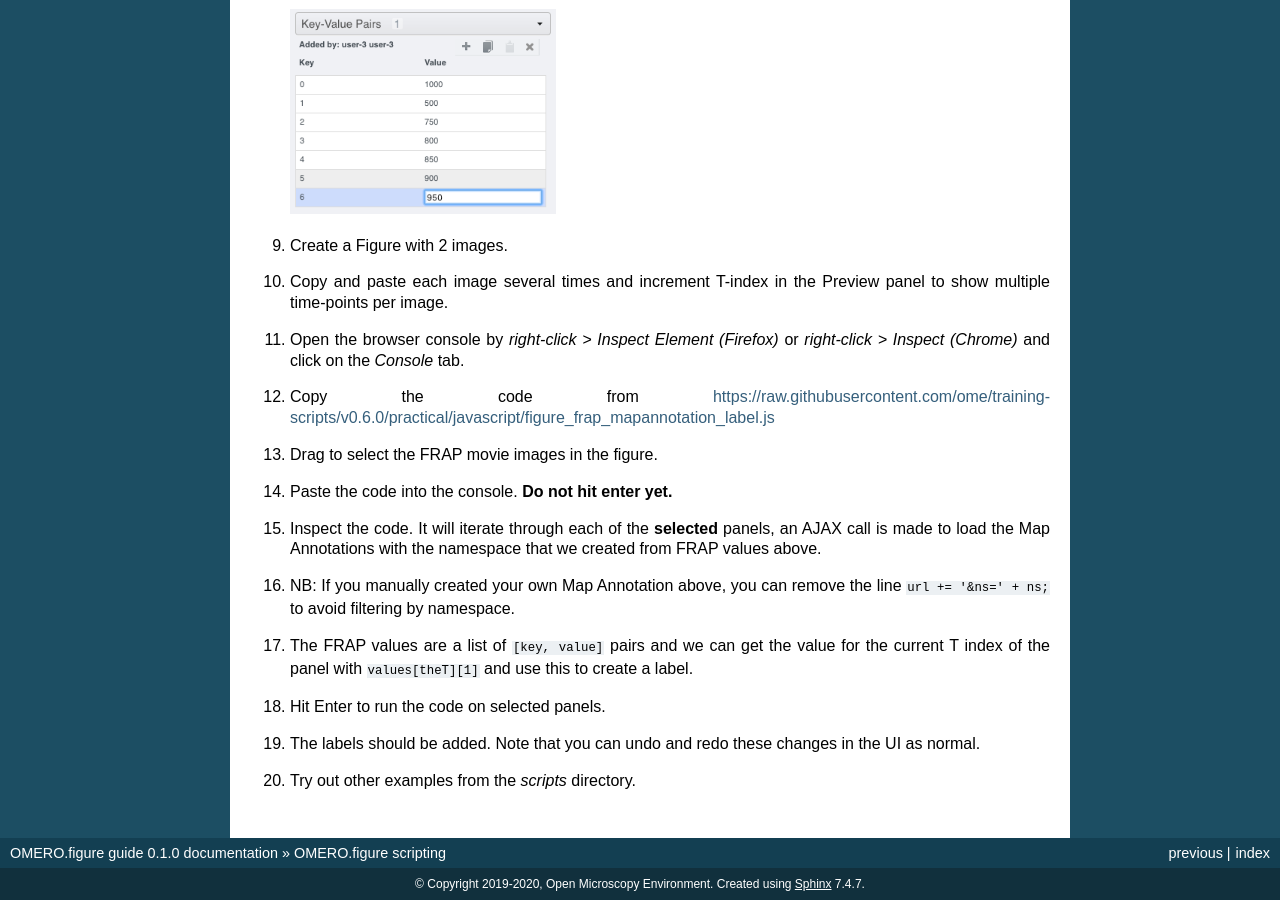
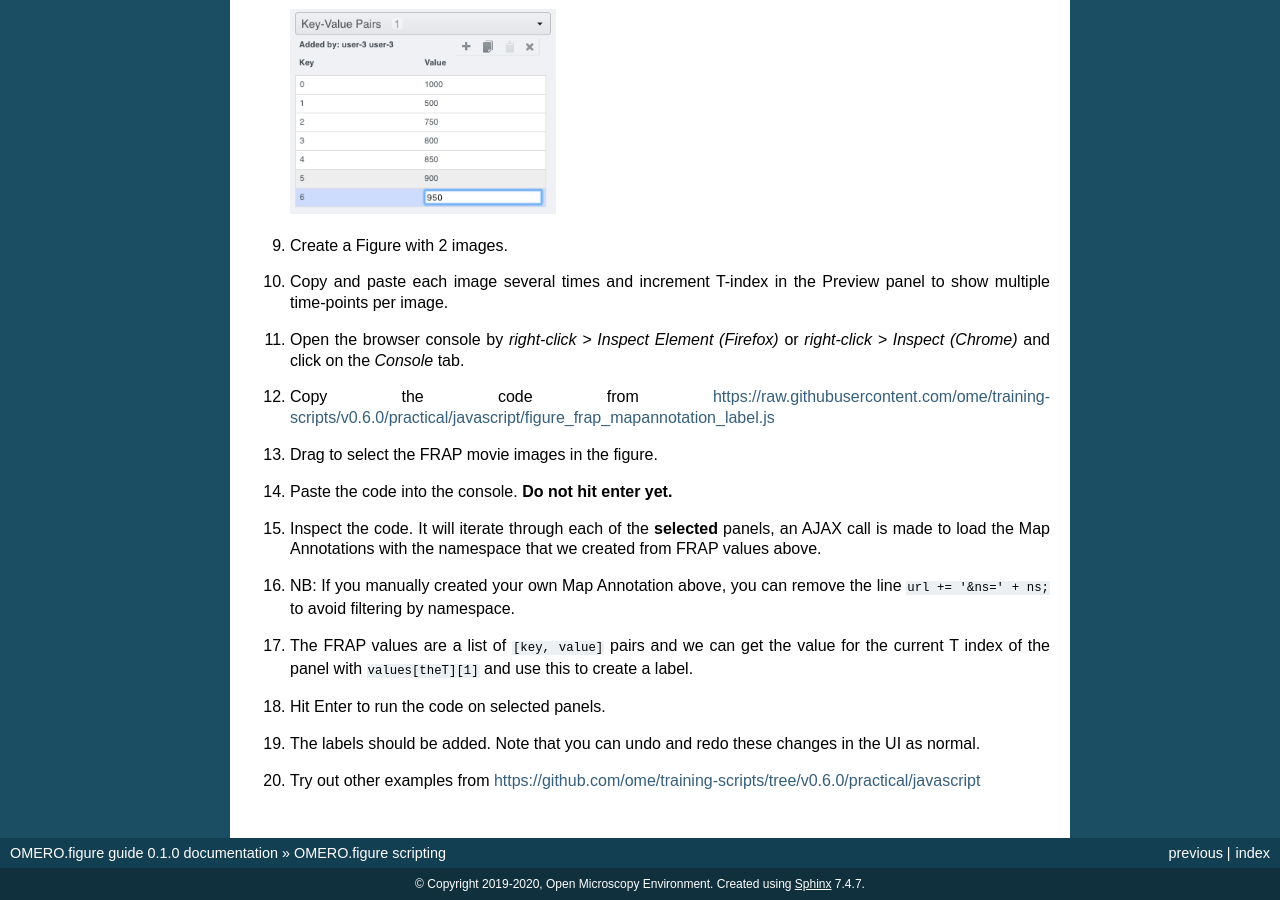
Before and after one commit to ome/omero-guide-figure, a Sphinx documentation site: the page built from docs/omero_figure_scripting.rst, in a window 1280 px wide and 900 px high, scrolled down 2399 px. Built offline with Sphinx 7.4.7, drawn with Linux system fonts in a browser that asks for light colours.

Commit message:
revert change to avoid conflict

```diff
--- a/docs/omero_figure_scripting.rst
+++ b/docs/omero_figure_scripting.rst
@@ -109,7 +109,7 @@ We will use the time-lapse images listed above to create a FRAP figure but you c
 
 #.  The labels should be added. Note that you can undo and redo these changes in the UI as normal.
 
-#.  Try out other examples from the *scripts* directory.
+#.  Try out other examples from https://github.com/ome/training-scripts/tree/v0.6.0/practical/javascript
 
 
 .. |script_icon| image:: images/scripts_icon.png
```
